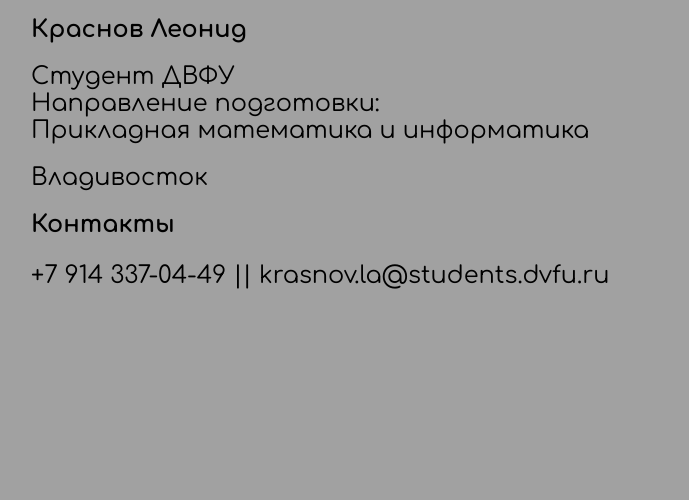
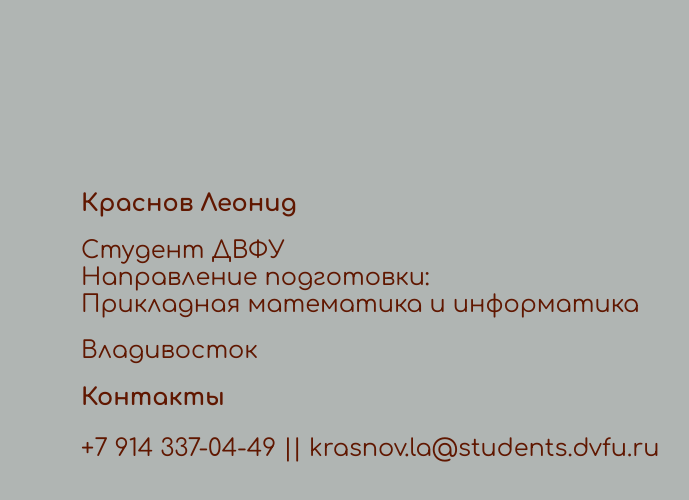
Before and after one commit to krasnov-la/krasnov-la.github.io, a plain HTML site: page index.html in a window 1280 px wide. Shown: the whole page, without its empty margins (259-948 px from the left). Drawn offline with Linux system fonts and the light colour scheme.

Commit message:
Initial styling

```diff
--- a/index.css
+++ b/index.css
@@ -1,7 +1,6 @@
 body{
     font-family: 'Comfortaa', sans-serif;
-    align-items: center;
-    background-color: #a1a1a1;
+    background-color: #b0b5b3;
 }
 
 
@@ -17,8 +16,8 @@ body{
 
 #content
 {
-    top: 0;
-    bottom: 0;
-    width: 700px;
-    margin: auto;
+    color: #601700;
+    height: 300px;
+    width: 600px;
+    margin: 15% auto;
 }
```
